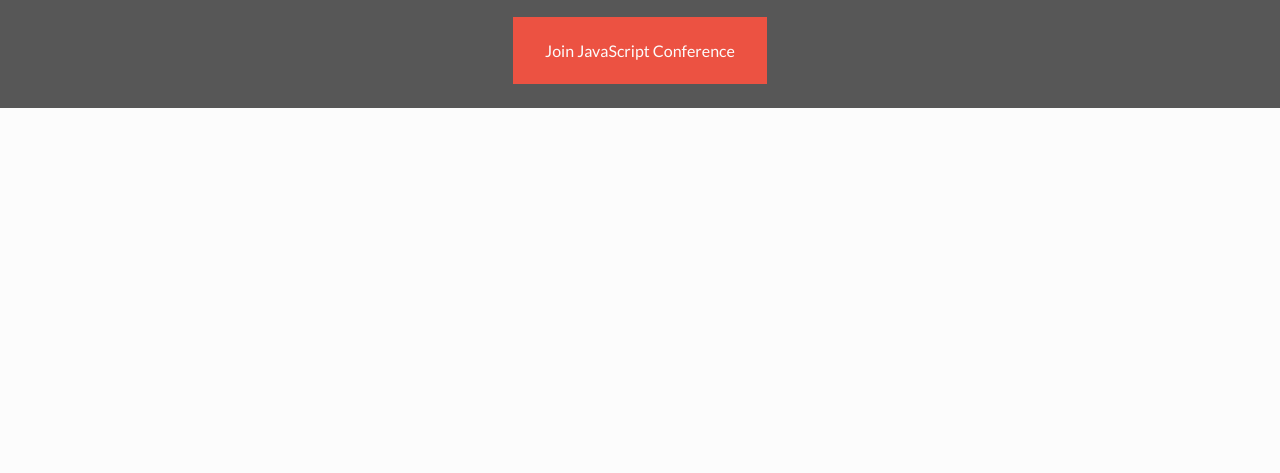
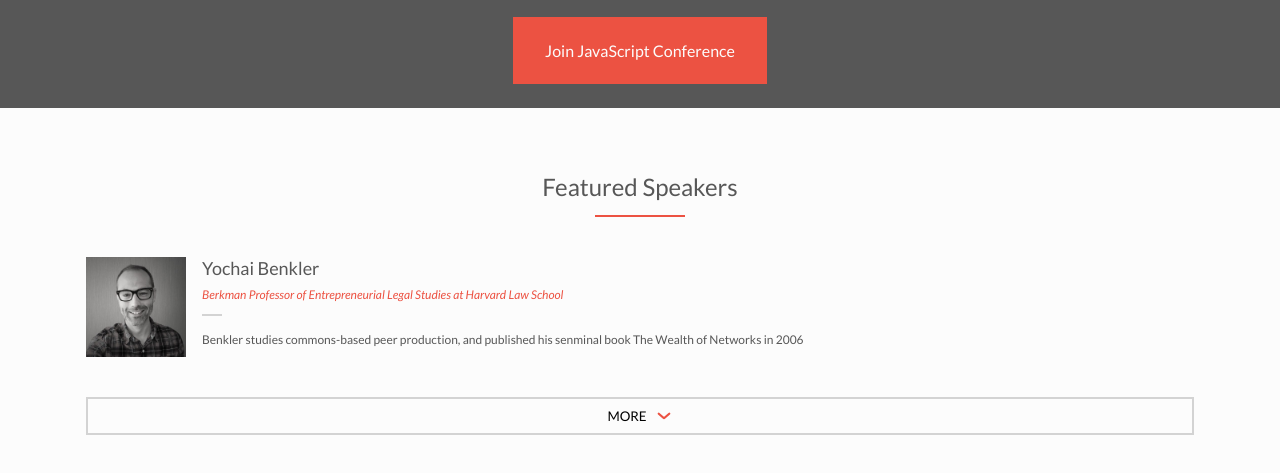
Before and after one commit to teckim/js-conference, a website: page src/index.html in a window 1280 px wide. Shown: the part 932-1405 px from the top of the page. Before the commit the page ends 1040 px from the top, so only its background shows below. Drawn offline with Linux system fonts and the light colour scheme; a web font is replaced by a local one.

Commit message:
Add speakers section

```diff
--- /dev/null
+++ b/src/css/components/speaker.css
@@ -0,0 +1,35 @@
+.speaker {
+  display: flex;
+  text-align: left;
+  align-items: flex-start;
+}
+
+.speaker .speaker__image {
+  width: 100px;
+  margin-right: 16px;
+}
+
+.speaker .speaker__name {
+  font-size: var(--text-md);
+  font-weight: var(--font-medium);
+}
+
+.speaker .speaker__occupation {
+  padding: 8px 0;
+  font-size: var(--text-xxs);
+  font-style: italic;
+  color: var(--color-primary);
+}
+
+.speaker .speaker__occupation::after {
+  content: "";
+  display: block;
+  max-width: 20px;
+  margin-top: 12px;
+  border-bottom: 2px solid var(--color-gray);
+}
+
+.speaker .speaker__about {
+  font-size: var(--text-xxs);
+  margin-top: 8px;
+}
--- a/src/css/pages/home.css
+++ b/src/css/pages/home.css
@@ -43,3 +43,18 @@
   color: var(--color-white);
   background-color: var(--color-primary);
 }
+
+.section .section__more-btn {
+  display: flex;
+  justify-content: center;
+  align-items: center;
+  width: 100%;
+  padding: 8px 16px;
+  font-family: var(--base-font-family);
+  text-transform: uppercase;
+  border: 2px solid var(--color-gray);
+}
+
+.section .section__more-btn > *:not(:last-child) {
+  margin-right: 8px;
+}
--- a/src/css/style.css
+++ b/src/css/style.css
@@ -39,7 +39,7 @@
   --font-bold: 700;
 
   /* font sizes */
-  --text-xxxs: 12px;
+  --text-xxxs: 10px;
   --text-xxs: 12px;
   --text-xs: 14px;
   --text-sm: 15px;
--- a/src/index.html
+++ b/src/index.html
@@ -15,6 +15,7 @@
     <link rel="stylesheet" href="./css/components/navbar.css" />
     <link rel="stylesheet" href="./css/components/event.css" />
     <link rel="stylesheet" href="./css/components/program.css" />
+    <link rel="stylesheet" href="./css/components/speaker.css" />
     <!-- Utilities -->
     <link rel="stylesheet" href="./css/utilities/layout.css" />
     <!-- Pages -->
@@ -132,5 +133,30 @@
         <a class="section__link" href="/program">Join JavaScript Conference</a>
       </div>
     </section>
+    <section class="section">
+      <div class="container">
+        <h2 class="section__title">Featured Speakers</h2>
+        <div class="section__body">
+          <div class="speaker">
+            <img class="speaker__image" src="./assets/images/speaker-1.jpg" alt="Speaker 1"/>
+            <div class="speaker__body">
+              <div class="speaker__name">Yochai Benkler</div>
+              <p class="speaker__occupation">
+                Berkman Professor of Entrepreneurial Legal Studies at Harvard Law
+                School
+              </p>
+              <p class="speaker__about">
+                Benkler studies commons-based peer production, and published his
+                senminal book The Wealth of Networks in 2006
+              </p>
+            </div>
+          </div>
+        </div>
+        <button class="section__more-btn">
+          <span>More</span>
+          <img src="./assets/icons/chevron-down.svg" alt="Chevron down icon">
+        </button>
+      </div>
+    </section>
   </body>
 </html>
```
Also changed, not shown: src/assets/icons/chevron-down.svg (added), src/assets/images/speaker-1.jpg (added), src/assets/images/speaker-2.jpg (added), src/assets/images/speaker-3.jpg (added), src/assets/images/speaker-4.jpg (added), src/assets/images/speaker-5.jpg (added), src/assets/images/speaker-6.jpg (added), src/assets/images/speaker-7.jpg (added), src/assets/images/speaker-8.jpg (added).
